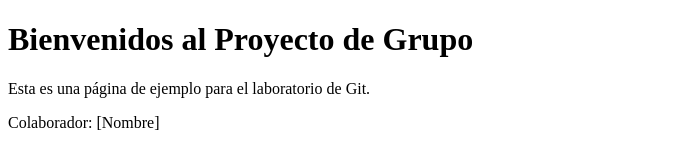
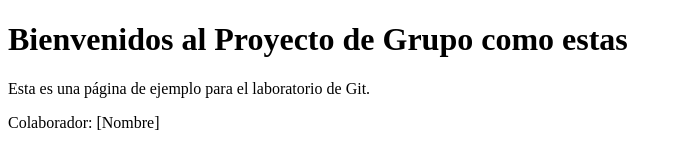
Before and after one commit to nightyvsc/Practica-Giit, a plain HTML site: page src/index.html in a window 1280 px wide. Shown: the whole page, without its empty margins (0-682 px from the left). Drawn offline with Linux system fonts and the light colour scheme.

Commit message:
santiago

```diff
--- a/src/index.html
+++ b/src/index.html
@@ -6,7 +6,7 @@
 <title>Proyecto de Grupo</title>
 </head>
 <body>
-<h1>Bienvenidos al Proyecto de Grupo</h1>
+<h1>Bienvenidos al Proyecto de Grupo como estas </h1>
 <p>Esta es una página de ejemplo para el laboratorio de Git.</p>
 <p>Colaborador: [Nombre]</p>
 </body>
```
